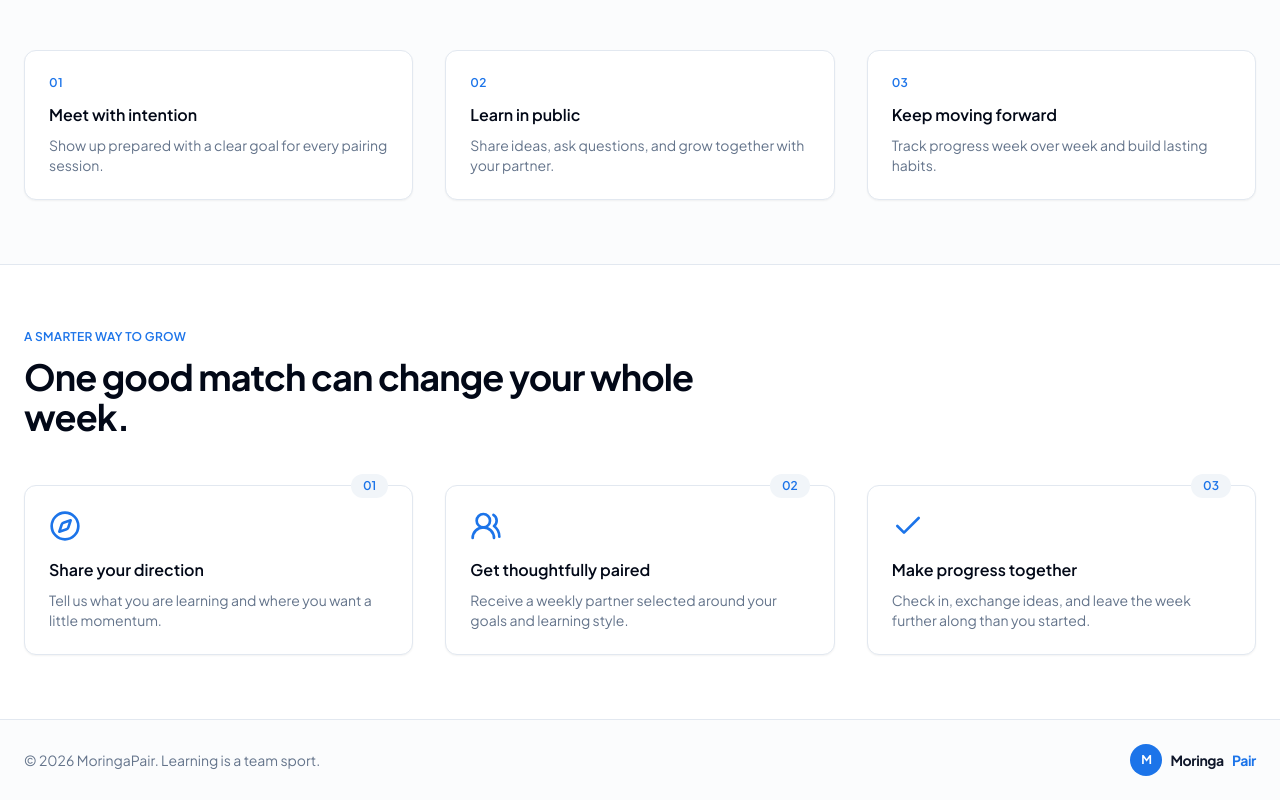
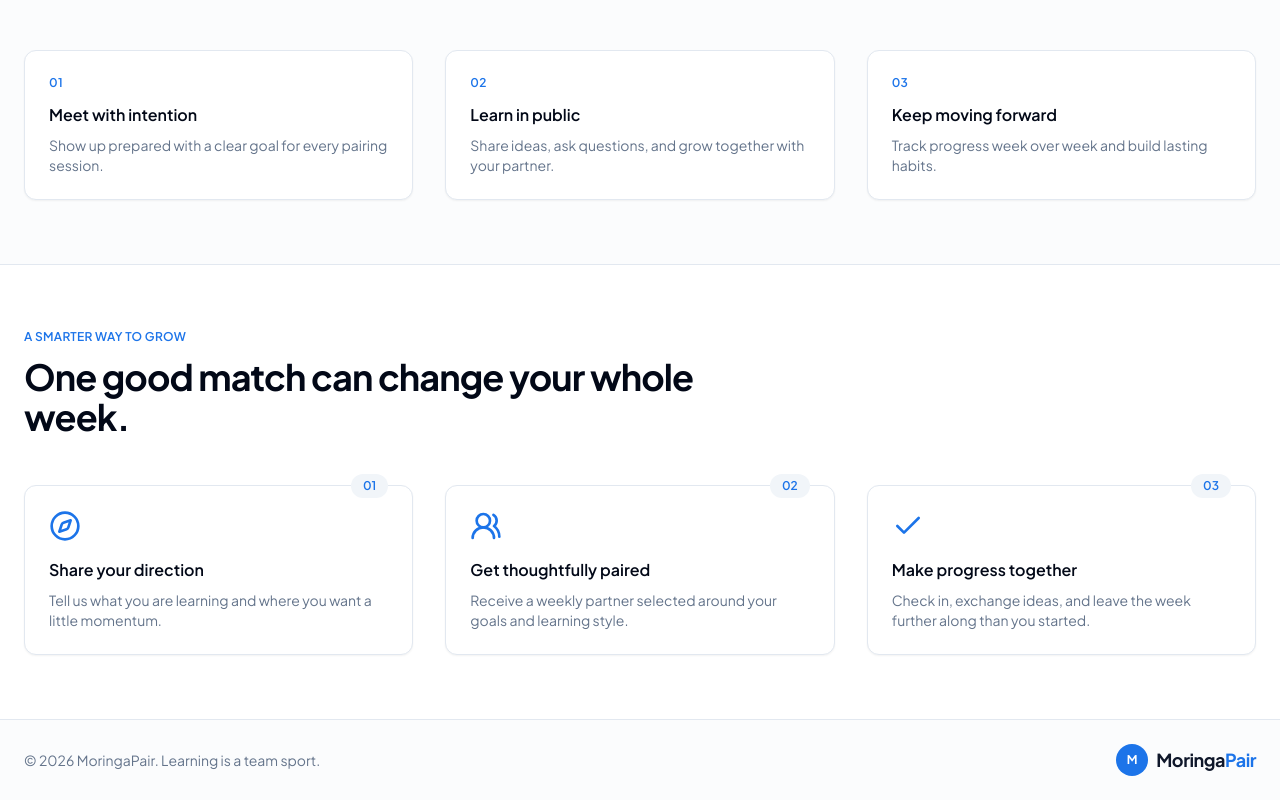
Before and after one commit to mylessinja/moringa-pair, a React (Vite) app in the folder frontend/: page / in a window 1280 px wide. Shown: the part 809-1609 px from the top of the page. Built offline with nearby package versions, Linux system fonts and the light colour scheme; no server answers; sample sign-in values are in the browser's storage.

Commit message:
feat: combine logo across layouts
- Update Logo component to support label and subtitle props
- Replace inline logo blocks in AdminLayout, StudentLayout, and MentorLayout sidebars with shared Logo component
- Keep brand mark and role-specific text consistent

```diff
--- a/frontend/src/components/Logo.jsx
+++ b/frontend/src/components/Logo.jsx
@@ -1,12 +1,21 @@
 import { cn } from '@/lib/utils';
 
-export default function Logo({ className = '' }) {
+export default function Logo({ className = '', label, subtitle, mark = 'M' }) {
   return (
-    <span className={cn('inline-flex items-center gap-2 font-bold text-lg tracking-tight text-slate-900 dark:text-gray-300', className)}>
+    <span className={cn('inline-flex items-center gap-2', className)}>
       <span className="flex h-8 w-8 items-center justify-center rounded-full bg-primary text-xs font-bold text-white">
-        M
+        {mark}
       </span>
-      Moringa<span className="text-primary">Pair</span>
+      <span className="flex flex-col">
+        {label ? (
+          <span className="text-sm font-semibold text-zinc-900 dark:text-zinc-100 leading-tight">{label}</span>
+        ) : (
+          <span className="font-bold text-lg tracking-tight text-slate-900 dark:text-gray-300 leading-tight">Moringa<span className="text-primary">Pair</span></span>
+        )}
+        {subtitle && (
+          <span className="text-[11px] text-zinc-400 dark:text-zinc-500 leading-tight">{subtitle}</span>
+        )}
+      </span>
     </span>
   );
 }
--- a/frontend/src/layouts/AdminLayout.jsx
+++ b/frontend/src/layouts/AdminLayout.jsx
@@ -116,15 +116,7 @@ export default function AdminLayout({ children, pageTitle, pageDescription }) {
         onMouseLeave={() => setSidebarOpen(false)}
       >
         <div className="flex items-center justify-between px-4 py-4">
-          <div className="flex items-center gap-2.5">
-            <div className="flex h-8 w-8 items-center justify-center rounded-md bg-primary text-xs font-bold text-white">
-              M
-            </div>
-            <div>
-              <p className="text-sm font-semibold text-zinc-900 dark:text-zinc-100">System Admin</p>
-              <p className="text-[11px] text-zinc-400 dark:text-zinc-500">Institutional Access</p>
-            </div>
-          </div>
+          <Logo label="System Admin" subtitle="Institutional Access" />
           <Button
             variant="ghost"
             size="icon"
--- a/frontend/src/layouts/MentorLayout.jsx
+++ b/frontend/src/layouts/MentorLayout.jsx
@@ -55,16 +55,8 @@ export default function MentorLayout({ children, eyebrow, title, description })
         onMouseLeave={() => setSidebarOpen(false)}
       >
         <div>
-          <div className="flex items-center justify-between px-4 py-4">
-            <div className="flex items-center gap-2.5">
-              <div className="flex h-8 w-8 items-center justify-center rounded-md bg-primary text-xs font-bold text-white">
-                M
-              </div>
-              <div>
-                <p className="text-sm font-semibold text-zinc-900 dark:text-zinc-100">Mentor</p>
-                <p className="text-[11px] text-zinc-400 dark:text-zinc-500">Cohort Mentor Access</p>
-              </div>
-            </div>
+        <div className="flex items-center justify-between px-4 py-4">
+          <Logo label="Mentor" subtitle="Cohort Mentor Access" />
             <Button variant="ghost" size="icon" className="h-8 w-8" onClick={() => setSidebarOpen(false)}>
               <PanelLeftClose className="h-4 w-4 text-gray-400 dark:text-zinc-500" />
             </Button>
--- a/frontend/src/layouts/StudentLayout.jsx
+++ b/frontend/src/layouts/StudentLayout.jsx
@@ -47,16 +47,8 @@ export default function StudentLayout({ children, eyebrow, title, avatarInitials
         onMouseLeave={() => setSidebarOpen(false)}
       >
         <div>
-          <div className="flex items-center justify-between px-4 py-4">
-            <div className="flex items-center gap-2.5">
-              <div className="flex h-8 w-8 items-center justify-center rounded-md bg-primary text-xs font-bold text-white">
-                S
-              </div>
-              <div>
-                <p className="text-sm font-semibold text-zinc-900 dark:text-zinc-100">Student</p>
-                <p className="text-[11px] text-zinc-400 dark:text-zinc-500">Learner Access</p>
-              </div>
-            </div>
+        <div className="flex items-center justify-between px-4 py-4">
+          <Logo label="Student" subtitle="Learner Access" mark="S" />
             <Button variant="ghost" size="icon" className="h-8 w-8" onClick={() => setSidebarOpen(false)}>
               <PanelLeftClose className="h-4 w-4 text-gray-400 dark:text-zinc-500" />
             </Button>
```
